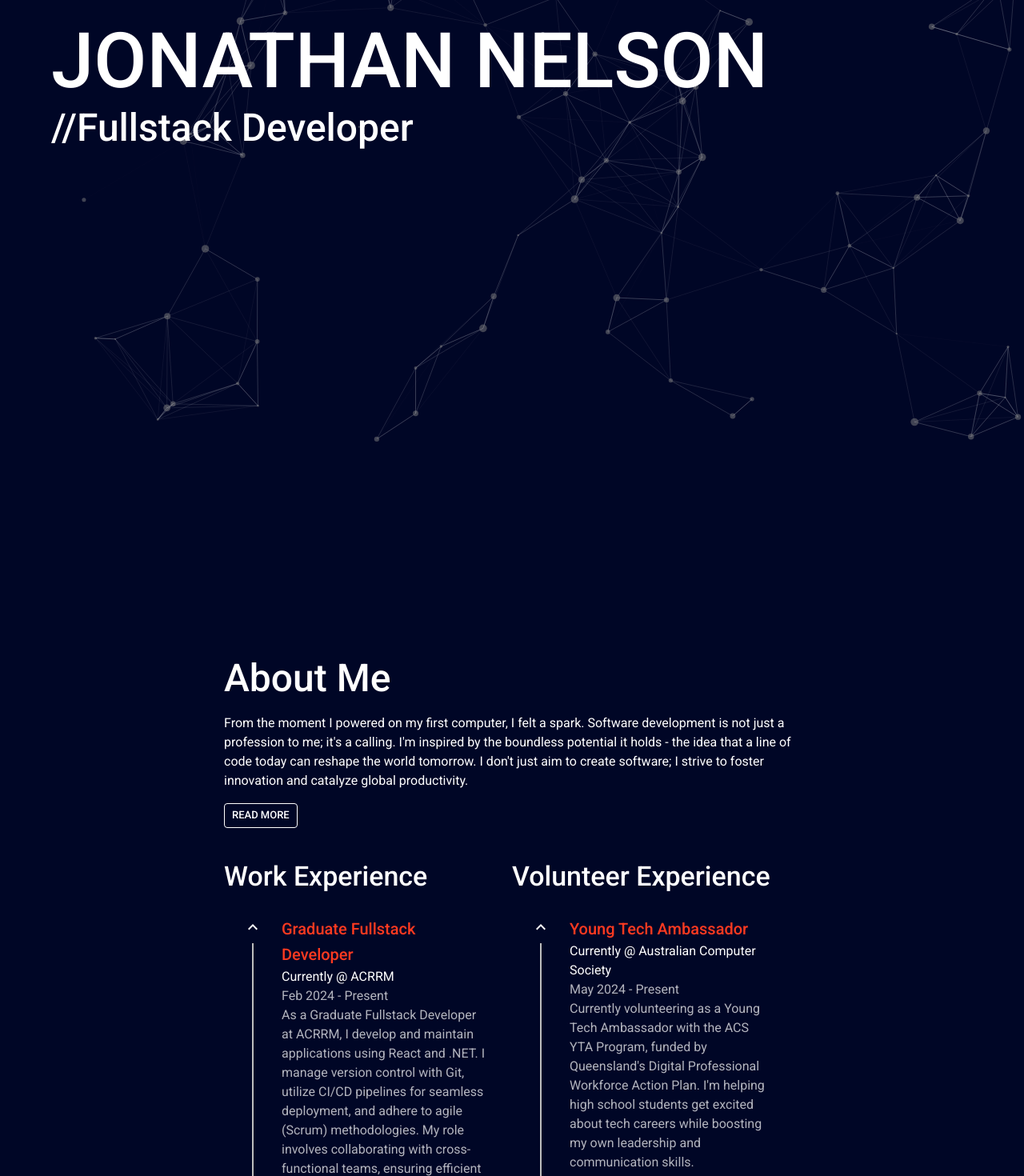
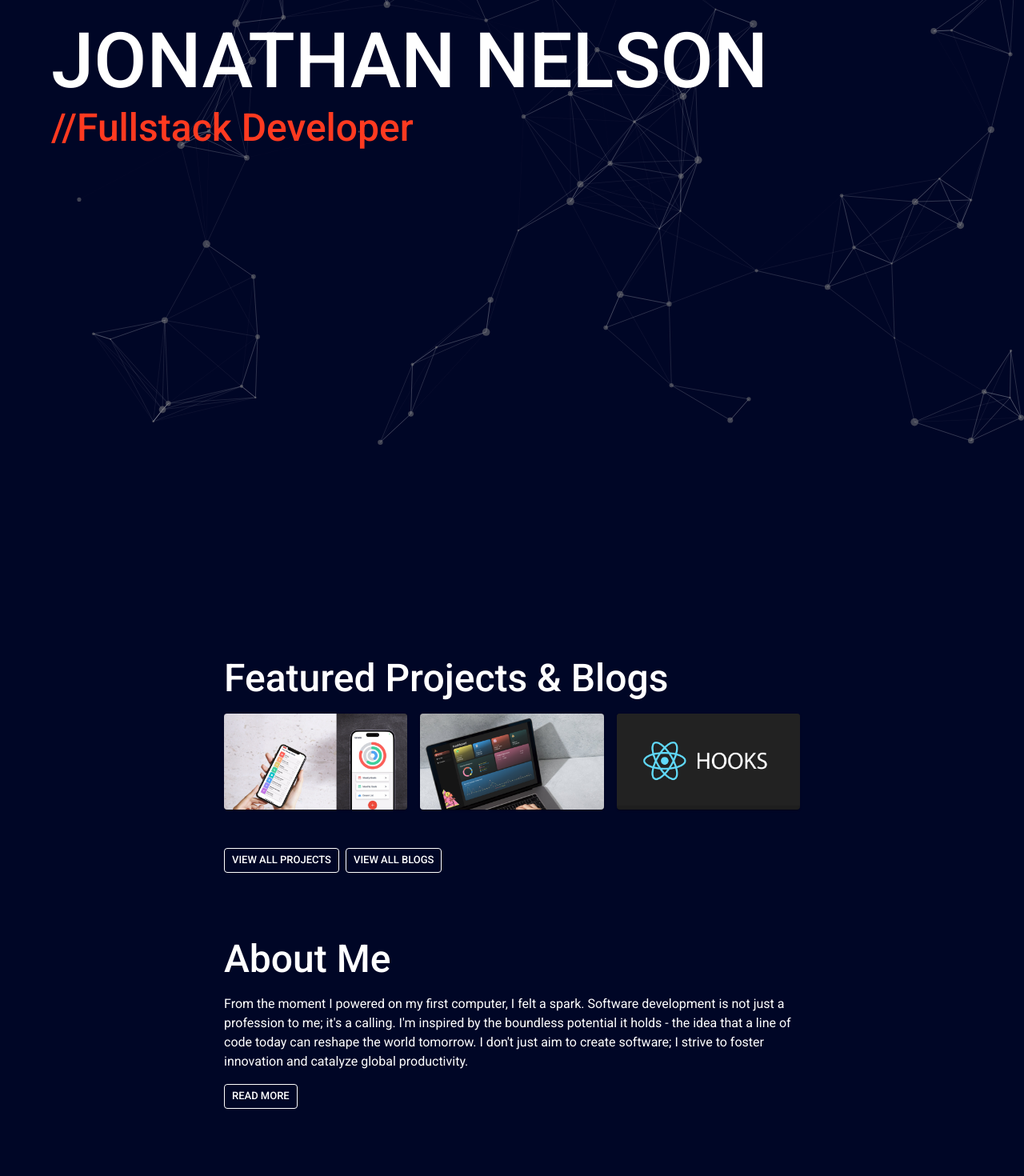
Before and after one commit to JonoMN/JonoMN.github.io, a React (Create React App) app: page / in a window 1280 px wide. Shown: the part 220-1690 px from the top of the page at 80% size. Built offline with nearby package versions, Linux system fonts and the light colour scheme.

Commit message:
Added featured projects and blogs to home page.

```diff
--- a/src/components/Project.js
+++ b/src/components/Project.js
@@ -1,4 +1,3 @@
-import temp1 from "../img/BNAV MockUp.png";
 import { CardActionArea } from "@mui/material";
 import "../App.css";
 import { Link } from "react-router-dom";
@@ -7,17 +6,12 @@ import { Link } from "react-router-dom";
 // MUI Card
 import Card from "@mui/material/Card";
 import CardMedia from "@mui/material/CardMedia";
-import CardContent from "@mui/material/CardContent";
 import Box from "@mui/material/Box";
 import Typography from "@mui/material/Typography";
-import Grid from "@mui/material/Unstable_Grid2";
 
 import { useState } from "react";
-import CardHeader from "@mui/material/CardHeader";
-import CardActions from "@mui/material/CardActions";
-import IconButton from "@mui/material/IconButton";
 
-function Project({ title, topics, desc, link, image }) {
+function Project({ title, topics, link, image, height }) {
   const [isHovered, setIsHovered] = useState(false);
 
   function handleMouseOver() {
@@ -28,7 +22,7 @@ function Project({ title, topics, desc, link, image }) {
     setIsHovered(false);
   }
   return (
-    <Card sx={{ display: "flex" }}>
+    <Card sx={{ display: "flex", height:height}}>
       <CardActionArea onMouseOver={handleMouseOver} onMouseOut={handleMouseOut} component={Link} to={link}>
         <CardMedia component="img" image={image} />
 
@@ -52,7 +46,7 @@ function Project({ title, topics, desc, link, image }) {
             </Typography>
           </Box>
         ) : (
-          <CardMedia image={temp1} title="green iguana" />
+          <CardMedia />
         )}
       </CardActionArea>
     </Card>
--- a/src/pages/home.js
+++ b/src/pages/home.js
@@ -1,4 +1,4 @@
-import { Container, Grid, Typography, Box, Card, CardContent, CardMedia, Button, Collapse } from "@mui/material";
+import { Container, Grid, Typography, Box, Button, Collapse } from "@mui/material";
 import "../App.css";
 
 import React, { useState, useEffect, useCallback } from "react";
@@ -8,8 +8,55 @@ import Particles from "react-particles";
 import TimelineComponent from "../components/Timeline";
 import { EducationCard } from "../components/EducationCard";
 import { CreatedByFooter } from "../components/CreatedByFooter";
+import Project from "../components/Project";
+import { Link } from 'react-router-dom';
+
+const projects = [
+  {
+    Name: "Peak Performance App",
+    Link: "/projects/peak-performance",
+    Image: require("../img/BNAV MockUp.png"),
+    Topics: "Project",
+  },
+  {
+    Name: "Live Finance Tracker",
+    Link: "/projects/finance-tracker",
+    Image: require("../img/FinanceTracker.png"),
+    Topics: "Project",
+  },
+  {
+    Name: "React Hooks",
+    Link: "/blog/react-hooks",
+    Image: require("../img/ReactHooks.png"),
+    Topics: "Blog",
+  }
+];
 
 function Home() {
+  let projectComponentsArr = [];
+  for (let i = 0; i < projects.length; i++) {
+    projectComponentsArr.push(
+      <Grid item xs={12} md={4} xl={3}>
+        <Project
+          title={projects[i].Name}
+          topics={projects[i].Topics}
+          desc={projects[i].Desc}
+          link={projects[i].Link}
+          image={projects[i].Image}
+          height="120px"
+        />
+      </Grid>
+    );
+  }
+  projectComponentsArr.push(
+    <Grid xs={6} md={4} xl={3} sx={{
+      p: 2,
+      display: 'flex',
+      alignItems: 'center',
+    }}>
+
+    </Grid>
+  );
 
   const [readMore, setReadMore] = useState(false);
 
@@ -143,18 +190,47 @@ function Home() {
             JONATHAN NELSON
           </Typography>
           <Typography
-            sx={{ typography: { xs: "h6", sm: "h5", md: "h4", lg: "h3" } }}
-            color="#FF3A20"
-          >
+            style={{ color: "#FF3A20" }}
+            sx={{
+              typography: { xs: "h6", sm: "h5", md: "h4", lg: "h3" },
+            }}>
             //Fullstack Developer
           </Typography>
         </Container>
 
+
         <Container
-          sx={{ color: "white", width: { xs: "80%", lg: "60%" } }}
+          sx={{ width: { xs: "80%", lg: "60%" } }}
         >
+
+
+          <Box sx={{ mb: 10 }}>
+            <Typography variant="h3" sx={{mb:2}}>Featured Projects & Blogs</Typography>
+            <Grid sx={{mb:2}} container spacing={2}>{projectComponentsArr}</Grid>
+            <Button
+              variant="outlined"
+              size="small"
+              sx={{ color: "white", borderColor: "white", mr:1}}
+              component={Link}
+              to="/projects"
+            >
+              View All Projects
+            </Button>
+            <Button
+              variant="outlined"
+              size="small"
+              sx={{ color: "white", borderColor: "white" }}
+              component={Link}
+              to="/blog"
+            >
+              View All Blogs
+            </Button>
+          </Box>
+
+
+
+          <Box sx={{ mb: 10 }}>
             <Typography variant="h3" sx={{ mb: 2 }}>About Me</Typography>
-          <Box>
             <Typography variant="body1" sx={{ mb: 2 }}>
               From the moment I powered on my first computer, I felt a spark.
               Software development is not just a profession to me; it's a
@@ -192,11 +268,12 @@ function Home() {
             </Button>
           </Box>
 
-          <Box sx={{ pt: 5 }}>
+
+          <Box sx={{ mb: 10 }}>
             <TimelineComponent />
           </Box>
 
-          <Box sx={{ pt: 5 }}>
+          <Box sx={{mb: 10}}>
             <Typography variant="h3" sx={{ mb: 2 }}>My Education</Typography>
             <Grid container spacing={2}>
               <Grid item xs={12} md={6}>
@@ -210,7 +287,6 @@ function Home() {
 
           <Box
             sx={{
-              pt: 10,
               pb: 3,
               width: { xs: "100%", md: "60%" },
               margin: "auto",
@@ -218,6 +294,7 @@ function Home() {
           >
             <CreatedByFooter />
           </Box>
+
         </Container>
       </div>
     </div>
--- a/src/pages/projects.js
+++ b/src/pages/projects.js
@@ -12,21 +12,18 @@ function Projects() {
     {
       Name: "Peak Performance App (QUT Capstone)",
       Topics: "React Native • Node.js • Agile Methodologies • Testing Practices • System Architecture Design",
-      Desc: "Lorem ipsum dolor sit amet, consectetur adipiscing elit. Phasellus lacinia nec augue ac aliquam.",
       Link: "/projects/peak-performance",
       Image: require("../img/BNAV MockUp.png"),
     },
     {
       Name: "Live Finance Tracker",
       Topics: "React • Typescript • Figma • Axios",
-      Desc: "Lorem ipsum dolor sit amet, consectetur adipiscing elit. Phasellus lacinia nec augue ac aliquam.",
       Link: "/projects/finance-tracker",
       Image: require("../img/FinanceTracker.png"),
     },
     {
       Name: "Happy Hour Finder",
       Topics: "React (Next) • Node.js (Express) • AWS Lighsail • Postgres • Swagger",
-      Desc: "Lorem ipsum dolor sit amet, consectetur adipiscing elit. Phasellus lacinia nec augue ac aliquam.",
       Link: "",
       Image: require("../img/Construction.png"),
     },
@@ -39,9 +36,9 @@ function Projects() {
         <Project
           title={projects[i].Name}
           topics={projects[i].Topics}
-          desc={projects[i].Desc}
           link={projects[i].Link}
           image={projects[i].Image}
+          height="100%"
         />
       </Grid>
     );
```
Also changed, not shown: src/img/ReactHooks.png (added). Lines whose indentation alone changed are shown as unchanged.
